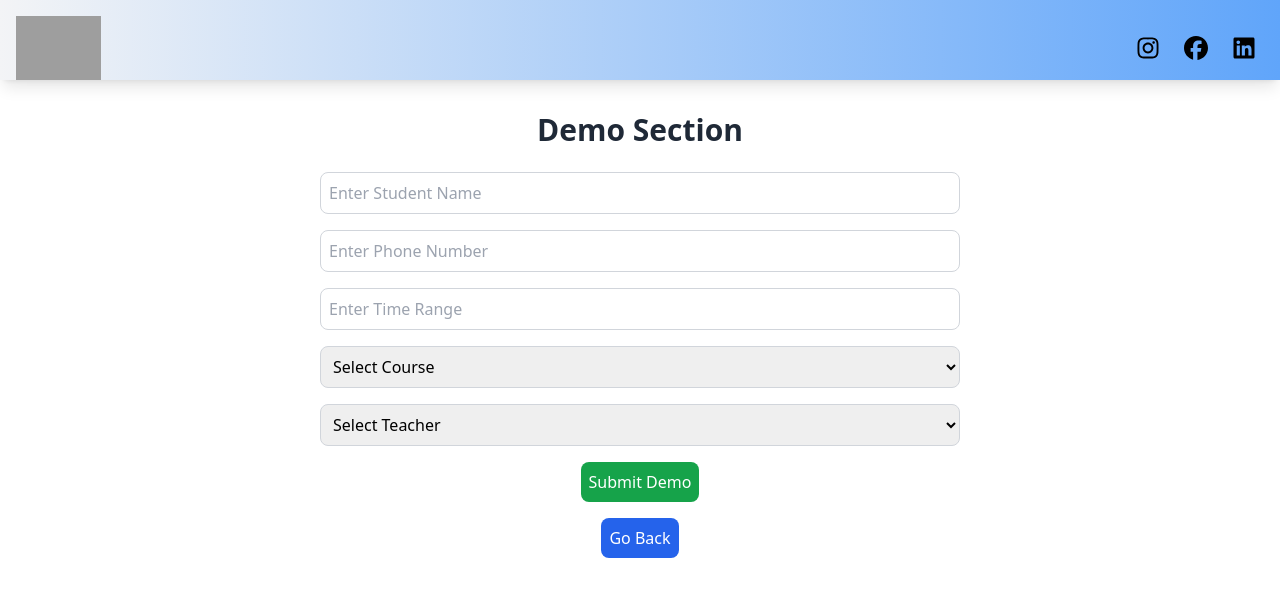
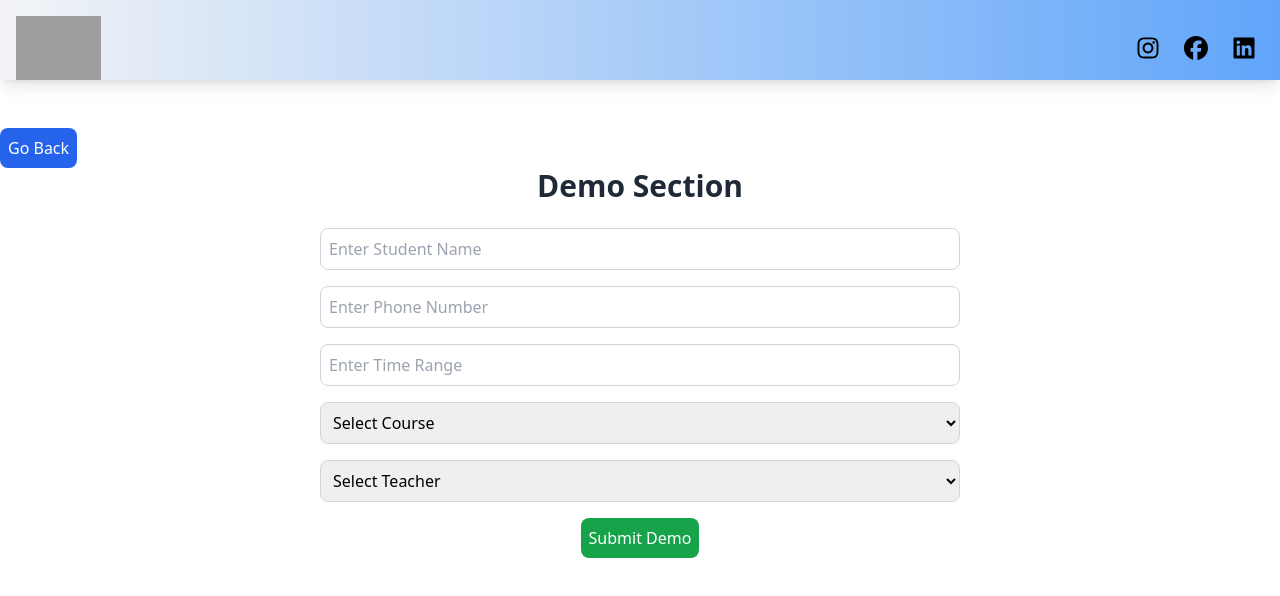
Before and after one commit to krishnkant1137/crmida, a React (Vite) app in the folder frontend/: page /sales/demo in a window 1280 px wide. Shown: the top 596 px of the page. Built offline with nearby package versions, Linux system fonts and the light colour scheme; grey boxes are pictures that could not be loaded.

Commit message:
back button pogition change in demo section

```diff
--- a/frontend/src/assets/components/salesSection/demo/Demo.jsx
+++ b/frontend/src/assets/components/salesSection/demo/Demo.jsx
@@ -47,6 +47,14 @@ const Demo = () => {
 
   return (
     <div className="mt-8 pt-20">
+    <div className="flex justify-start mt-4">
+        <button
+          onClick={() => navigate('/salesDashboard')} // Change to your desired route
+          className="bg-blue-600 text-white p-2 rounded-lg hover:bg-blue-700 transition duration-200"
+        >
+          Go Back
+        </button>
+      </div>
       <h1 className="text-center text-3xl font-bold text-gray-800">Demo Section</h1>
       <form onSubmit={handleSubmit} className="mt-6">
         <div className="flex flex-col items-center">
@@ -128,15 +136,6 @@ const Demo = () => {
           </button>
         </div>
       </form>
-      {/* Navigation Button */}
-      <div className="flex justify-center mt-4">
-        <button
-          onClick={() => navigate('/salesDashboard')} // Change to your desired route
-          className="bg-blue-600 text-white p-2 rounded-lg hover:bg-blue-700 transition duration-200"
-        >
-          Go Back
-        </button>
-      </div>
     </div>
   );
 };
```
